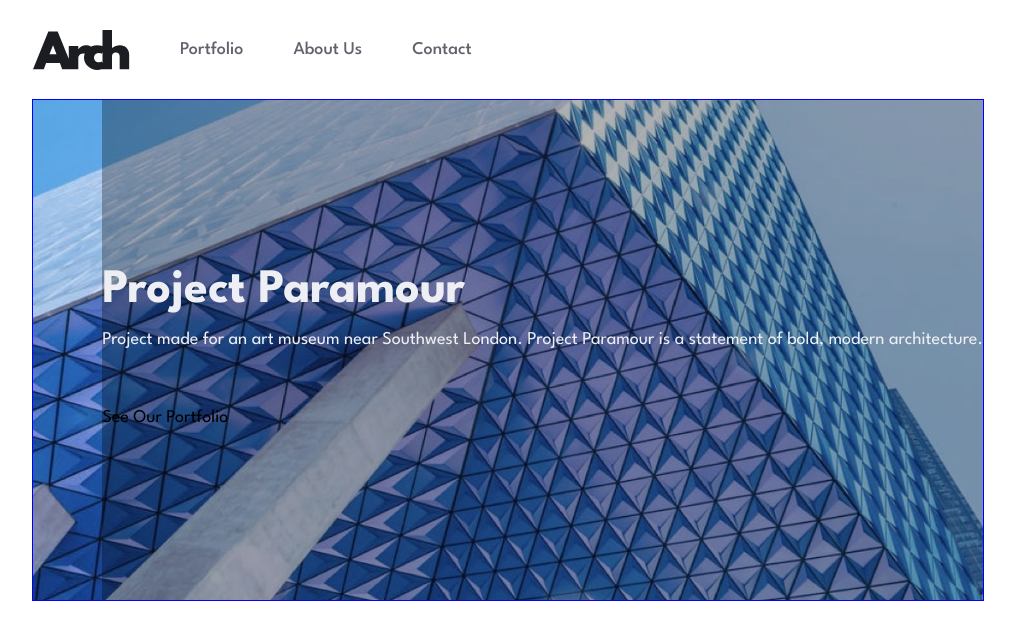
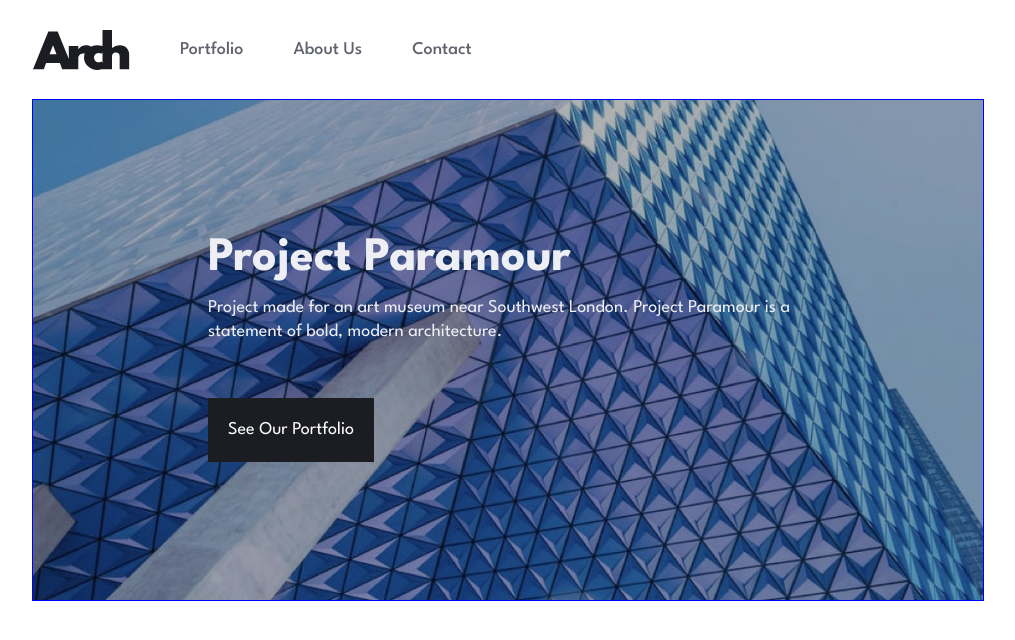
Before and after one commit to JJWallis/arch-studio, a Next.js app: page / in a window 1280 px wide. Shown: the top 640 px of the page, without its empty margins (132-1147 px from the left). Built offline with nearby package versions, Linux system fonts and the light colour scheme.

Commit message:
hero shadow fixed

```diff
--- a/src/components/slideshow/Slideshow.tsx
+++ b/src/components/slideshow/Slideshow.tsx
@@ -1,5 +1,6 @@
 import styled from 'styled-components';
 import { device } from '../../config/theme/device';
+import { StyledButton } from '../styled/Button';
 import { contentWrapperStyles } from '../styled/ContentWrapperStyles';
 
 const Article = styled.article`
@@ -19,7 +20,8 @@ const Article = styled.article`
       width: 100%;
       height: 100%;
       background-color: rgba(0, 0, 0, 0.3);
-      grid-area: 1 / -1;
+      grid-column: 1 / -1;
+      grid-row: 1 / -1;
    }
 `;
 
@@ -31,8 +33,11 @@ const Title = styled.h1`
 `;
 
 const Content = styled.div`
-   grid-area: 1 / -1;
+   grid-column: 1 / -1;
+   grid-row: 1 / -1;
    align-self: center;
+   max-width: 600px;
+   margin-inline: auto;
    padding-block: 10px;
    @media ${device.maxTablet} {
       padding-inline: var(--site-padding);
@@ -52,7 +57,7 @@ const Slideshow: React.FC = () => (
             Project made for an art museum near Southwest London. Project
             Paramour is a statement of bold, modern architecture.
          </SubTitle>
-         <button>See Our Portfolio</button>
+         <StyledButton>See Our Portfolio</StyledButton>
       </Content>
    </Article>
 );
--- /dev/null
+++ b/src/components/styled/Button.tsx
@@ -0,0 +1,44 @@
+import styled, { css } from 'styled-components';
+
+interface ButtonProps {
+   isSlideShowVariant?: boolean;
+}
+
+const Button = styled.button<ButtonProps>`
+   ${({ isSlideShowVariant }) =>
+      isSlideShowVariant &&
+      css`
+         --hover-fg-color: var(--clr-dark-grey);
+         --hover-bg-color: var(--clr-light-grey);
+         --active-bg-color: var(--clr-dark-blue);
+      `}
+
+   display: grid;
+   place-content: center;
+   gap: 10px;
+   padding: 20px;
+   background-color: var(--clr-dark-blue);
+   color: white;
+   transition: background-color 100ms ease-in-out, color 100ms ease-in-out;
+   cursor: pointer;
+
+   &:hover {
+      color: var(--hover-fg-color, white);
+      background-color: var(--hover-bg-color, var(--clr-dark-grey));
+   }
+
+   &:active {
+      color: white;
+      background-color: var(--active-bg-color, var(--clr-light-grey));
+   }
+`;
+
+interface StyledButtonProps {
+   children: React.ReactNode;
+   isSlideShowVariant?: boolean;
+}
+
+export const StyledButton: React.FC<StyledButtonProps> = ({
+   children,
+   ...props
+}) => <Button {...props}>{children}</Button>;
```
